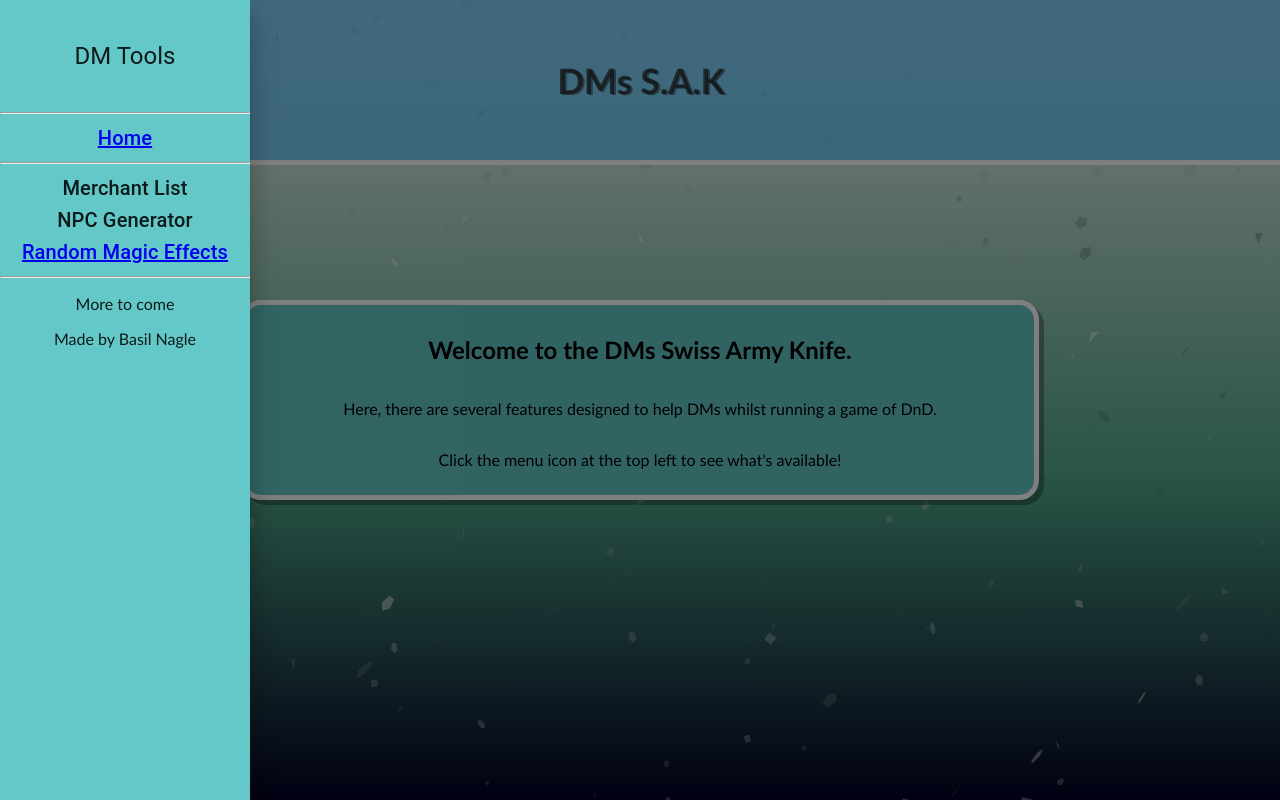
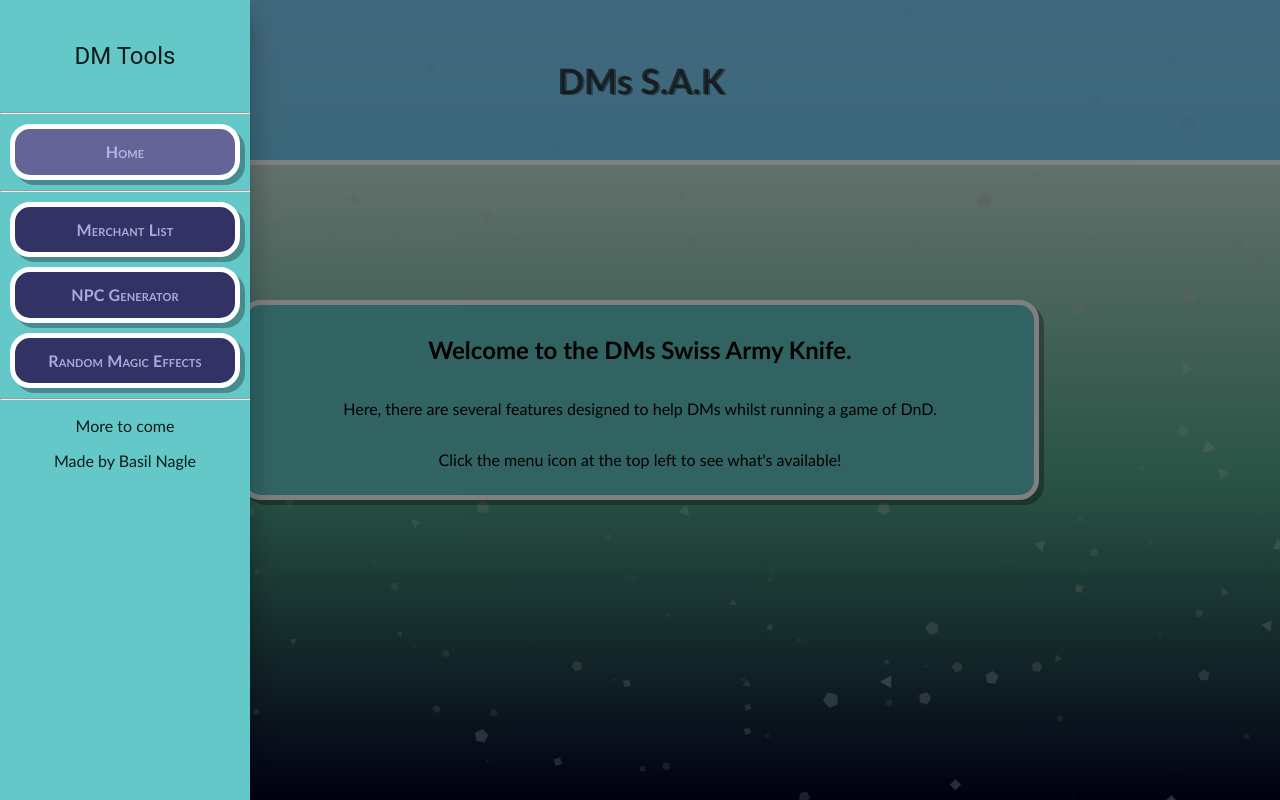
Before and after one commit to BNag87/Testing-Area, a React (Create React App) app: page / in a window 1280 px wide. Both pictures are taken after a click on the button "logo". Built offline with nearby package versions, Linux system fonts and the light colour scheme.

Commit message:
Branch finished!
Finished random magic table
Styling changes on a lot of stuff
Tweaked animated background properties
Ready to merge and publish!

```diff
--- a/src/App.js
+++ b/src/App.js
@@ -25,9 +25,9 @@ function App() {
     {/* ROUTES ARE LINKED IN THE SIDEBAR COMPONENT. ENABLE/DISABLE THOSE TOO TO PREVENT ERRORS */}
     <Routes>
         <Route path="/" element={ <Main/> } />
-        {/* <Route path="NPCGenerator" element={ <NpcGenerator/>} /> */}
+        <Route path="NPCGenerator" element={ <NpcGenerator/>} />
         <Route path="WildSurges" element={ <WildSurges/>} />
-        {/* <Route path="MerchantList" element={ <MerchantGenerator/>} /> */}
+        <Route path="MerchantList" element={ <MerchantGenerator/>} />
 
     </Routes>
 
--- a/src/Components/Major Components/C-MerchantGenerator.js
+++ b/src/Components/Major Components/C-MerchantGenerator.js
@@ -133,9 +133,9 @@ export const MerchantGenerator = () => {
 //==========----------→COMPONENT RETURN BLOCK STARTS HERE
         return(
             <>
-                <InvisiDiv inputHeight="170px" />
-    <InvisiDiv inputMargin="0px 0px 500px 0px" Z="1">
-            <Wrapper inputWidth="70%">
+                <InvisiDiv inputHeight="170px" Z="2"/>
+    <InvisiDiv inputMargin="0px 0px 500px 0px" Z="2">
+            <Wrapper inputWidth="70%" Z="1">
                 <Table inputWidth = "100%">
 
                     <TableHead>
--- a/src/Components/Major Components/C-NpcGenerator.js
+++ b/src/Components/Major Components/C-NpcGenerator.js
@@ -240,9 +240,9 @@ function genAllBlurbs(){
 }
 return(
     <>
-    <InvisiDiv inputHeight="170px" />
-    <InvisiDiv inputMargin="0px 0px 500px 0px">
-    <Wrapper inputWidth="65%">
+    <InvisiDiv inputHeight="170px" Z="2"/>
+    <InvisiDiv inputMargin="0px 0px 500px 0px" Z="2">
+    <Wrapper inputWidth="65%" Z="1">
         <Table inputWidth="95%">
             <TableHead>
 
--- a/src/Components/Minor Components/C-AnimatedBG.js
+++ b/src/Components/Minor Components/C-AnimatedBG.js
@@ -54,23 +54,6 @@ export const AnimatedBG = () => {
                 value: 190,
               },
 
-            roll: {
-              darken: {
-                enable: true,
-                value: 30,
-              },
-              enlighten: {
-                enable: true,
-                value: 30,
-              },
-              enable: true,
-              mode: "horizontal",
-              speed: {
-                min: 10,
-                max: 15,
-              },
-            },
-
             rotate: {
                 animation: {
                   enable: true,
--- a/src/Components/Minor Components/C-Sidebar.js
+++ b/src/Components/Minor Components/C-Sidebar.js
@@ -1,10 +1,9 @@
 //==========----------→ ↓IMPORTS HERE↓ ←---------==========
 import React from 'react';
 import { useState } from 'react';
-import { Link } from "react-router-dom";
 import { Drawer, Box, Typography, IconButton } from '@mui/material';
 import MenuIcon from '@mui/icons-material/Menu'
-import { InvisiDiv } from "../../styles"
+import { NLink, Wrapper } from "../../styles"
 //==========----------→ ↓STYLE IMPORTS HERE↓ ←---------==========
 
 
@@ -41,7 +40,11 @@ return(
                     <Typography variant="h5" component="div" sx={{margin: 5}}>DM Tools</Typography>
                     <hr/>
                     <Typography variant="h6">
-                            <InvisiDiv><Link to="/">Home</Link></InvisiDiv>
+                        <NLink to="/">
+                            <Wrapper inputBackground="rgb(100,100,150)">
+                                    Home
+                            </Wrapper>
+                        </NLink>
                     </Typography>
                     <hr/>
 
@@ -51,10 +54,32 @@ return(
 <Link to="NPCGenerator">NPC Generator</Link>
 */}
 
-                    <Typography variant="h6">Merchant List</Typography>
-                    <Typography variant="h6">NPC Generator</Typography>
-                    <Typography variant="h6"><Link to="WildSurges">Random Magic Effects</Link></Typography>
+                    <Typography variant="h6">
+                        <NLink to="MerchantList">
+                            <Wrapper inputBackground="rgb(50,50,100)">
+                                Merchant List
+                            </Wrapper>
+                        </NLink>
+                    </Typography>
+
+                    <Typography variant="h6">
+                        <NLink to="NPCGenerator">
+                            <Wrapper inputBackground="rgb(50,50,100)">
+                                NPC Generator
+                            </Wrapper>
+                        </NLink>
+                    </Typography>
+
+                    <Typography variant="h6">
+                        <NLink to="WildSurges">
+                            <Wrapper inputBackground="rgb(50,50,100)">
+                                Random Magic Effects
+                            </Wrapper>
+                        </NLink>
+                    </Typography>
+
                     <hr/>
+
                     <p>More to come</p>
                     <p>Made by Basil Nagle</p>
                 </Box>
--- a/src/styles.js
+++ b/src/styles.js
@@ -1,8 +1,7 @@
 import styled, { createGlobalStyle, css } from "styled-components";
 import visIcon from "./Components/Reference Files/Images/visibilityOff.png"
 import visIconShow from "./Components/Reference Files/Images/visibilityOn.png"
-
-import d4Gif from "./Components/Reference Files/Images/d4.gif"
+import {Link} from "react-router-dom";
 
 
 
@@ -36,10 +35,6 @@ z-index: ${props => props.Z || "5"};
 
 padding: ${props => props.inputPadding || "0px"};
 margin: ${props => props.inputMargin || "0px"};
-
-${props => props.d4Div && css`
-background: url(${d4Gif});
-`}
 
 ${props => props.IconDiv && css`
       display: inherit;
@@ -102,7 +97,7 @@ export const Wrapper = styled.div`
     flex-wrap: wrap;
     z-index: ${props => props.Z || "5"};
 
-    background:${props => props.inputFlexDirection || "rgb(100,200,200)"};
+    background:${props => props.inputBackground || "rgb(100,200,200)"};
 `;
 
 export const TopBar = styled.div`
@@ -126,6 +121,15 @@ width: 100%;
 `
 export const ColumnSplitter = styled.div`
 height: 100%;
+`
+// ==========--------------------ROUTER LINK STYLES
+export const NLink = styled(Link)`
+font-variant: small-caps;
+font-weight: bolder;
+font-family: "Calibri";
+font-size: 16px;
+text-decoration: none;
+color: rgba(200,200,250,0.8);
 `
 // ==========-------------------- TABLE STYLES
 export const Table = styled.table`
@@ -220,7 +224,7 @@ export const TableRow = styled.tr`
     transition: ease-in-out 0.3s;
     }
     `;
-    export const TextArea = styled.textarea`
+  export const TextArea = styled.textarea`
       text-align: ${props => props.inputTextAlign || "left"};
       justify-content: ${props => props.inputJustify || "flex-start"};
       font-size: ${props => props.inputFontSize || "900"};
@@ -261,6 +265,7 @@ export const TableRow = styled.tr`
     font-variant: ${props => props.inputFontVariant || "small-caps"};
     font-weight: ${props => props.inputFontWeight || "bolder"};
     font-size: ${props => props.inputFontSize || "large"};
+
     width: ${props => props.inputWidth || "80px"};
     height: ${props => props.inputHeight || "auto"};
     cursor: pointer;
```
Also changed, not shown: src/Components/Major Components/C-WildSurges.js (+18 -40 lines).
